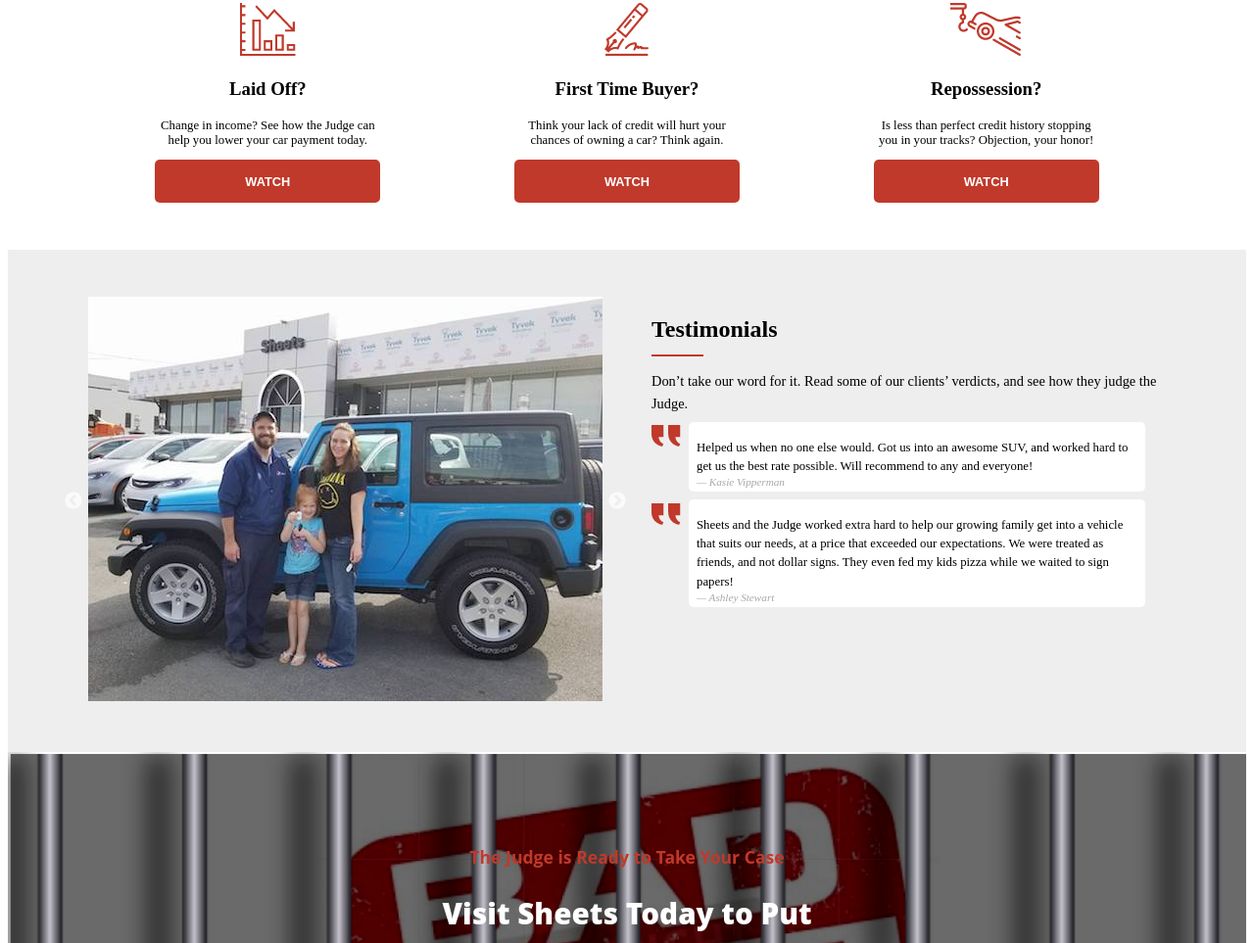
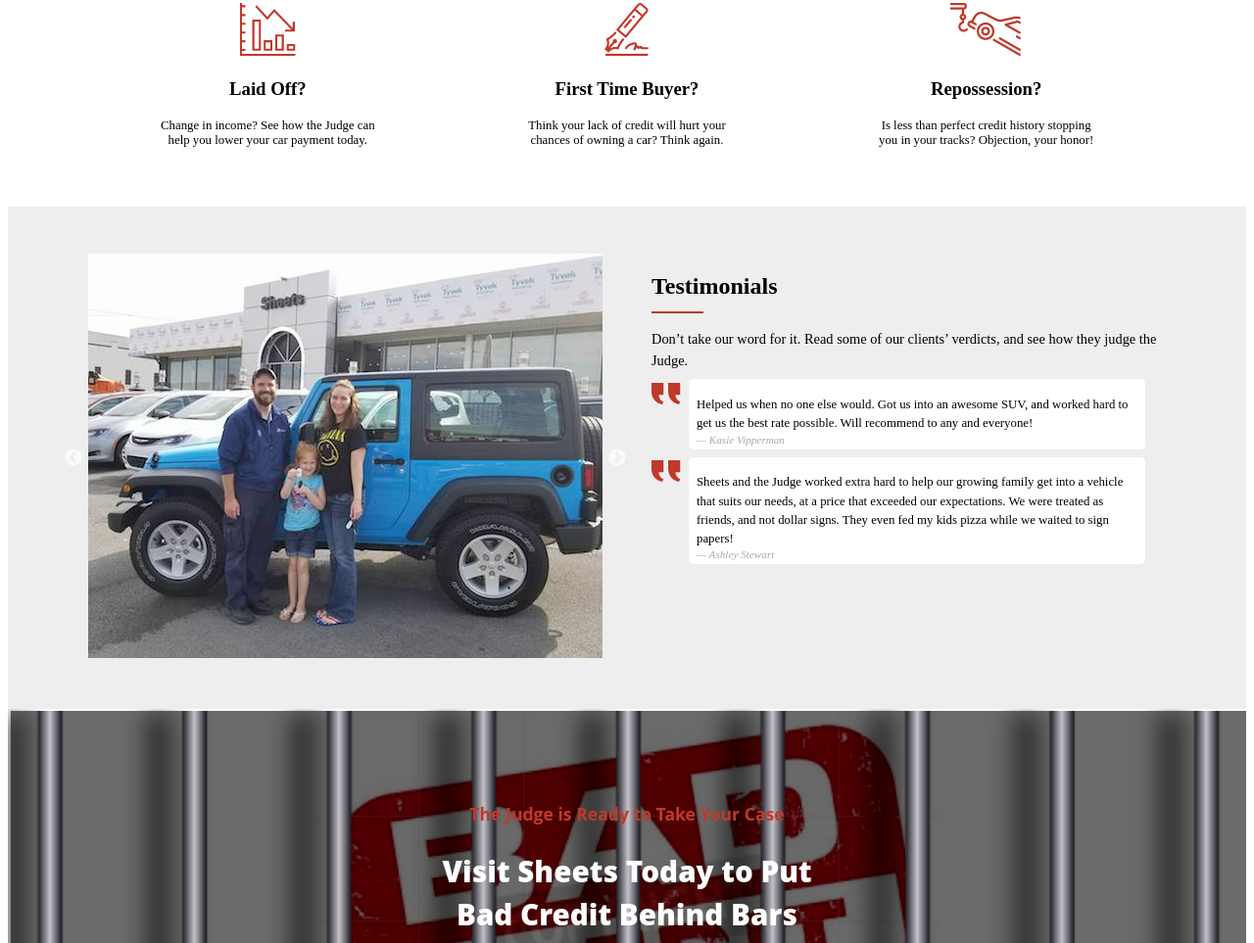
Before and after one commit to Dealman-LLC/Sheets-Credit-Judge, a Gatsby site: page / in a window 1280 px wide. Shown: the part 1411-2374 px from the top of the page at 98% size. Built offline with nearby package versions, Linux system fonts and the light colour scheme; Gatsby itself is replaced by a stand-in of ours.

Commit message:
Removed watch buttons

```diff
--- a/src/containers/Section3.js
+++ b/src/containers/Section3.js
@@ -82,22 +82,6 @@ class Section3 extends React.Component {
                 Change in income? See how the Judge can help you lower your car
                 payment today.
               </p>
-              <button
-                type="button"
-                style={{
-                  background: '#C0392B',
-                  color: '#FFFFFF',
-                  width: '100%',
-                  fontSize: '0.8rem',
-                  fontWeight: 800,
-                  border: 'none',
-                  borderRadius: '5px',
-                  padding: '0.9rem 0 0.9rem 0',
-                  cursor: 'pointer',
-                }}
-              >
-                WATCH
-              </button>
             </div>
             <div
               className="card"
@@ -108,22 +92,6 @@ class Section3 extends React.Component {
                 Think your lack of credit will hurt your chances of owning a
                 car? Think again.
               </p>
-              <button
-                type="button"
-                style={{
-                  background: '#C0392B',
-                  color: '#FFFFFF',
-                  width: '100%',
-                  fontSize: '0.8rem',
-                  fontWeight: 800,
-                  border: 'none',
-                  borderRadius: '5px',
-                  padding: '0.9rem 0 0.9rem 0',
-                  cursor: 'pointer',
-                }}
-              >
-                WATCH
-              </button>
             </div>
             <div
               className="card"
@@ -134,22 +102,6 @@ class Section3 extends React.Component {
                 Is less than perfect credit history stopping you in your tracks?
                 Objection, your honor!
               </p>
-              <button
-                type="button"
-                style={{
-                  background: '#C0392B',
-                  color: '#FFFFFF',
-                  width: '100%',
-                  fontSize: '0.8rem',
-                  fontWeight: 800,
-                  border: 'none',
-                  borderRadius: '5px',
-                  padding: '0.9rem 0 0.9rem 0',
-                  cursor: 'pointer',
-                }}
-              >
-                WATCH
-              </button>
             </div>
           </div>
         </div>
```
